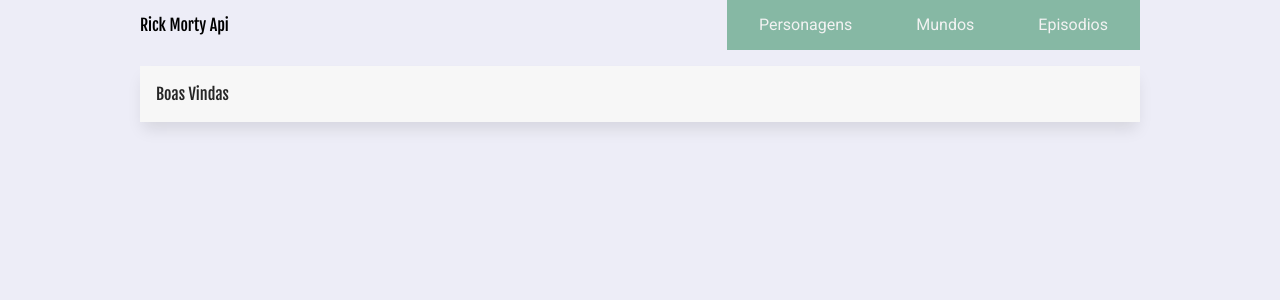
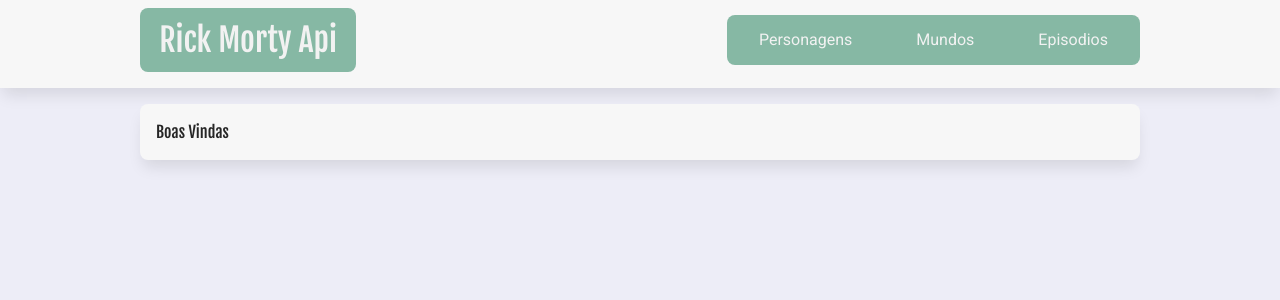
Before and after one commit to Felipebandradev/exercio-final-next-js, a Next.js app: page / in a window 1280 px wide. Shown: the top 300 px of the page. Built offline with nearby package versions, Linux system fonts and the light colour scheme.

Commit message:
feat: estilos globais aplicados

```diff
--- a/src/components/ui/Cabecalho.jsx
+++ b/src/components/ui/Cabecalho.jsx
@@ -1,32 +1,61 @@
 import Link from "next/link";
-import styled from "styled-components"
+import styled from "styled-components";
 import Menu from "./Menu";
 
 const StyledHeader = styled.header`
+  /* Mobile First */
+  background-color: #f7f7f7;
+  box-shadow: var(--sombra-box);
+  padding: var(--valor-primario);
 
-div{
+  h1 a {
+    text-decoration: none;
+    color: var(--cor-primaria);
+    background-color: var(--cor-primaria-fundo);
+    padding: 0.5rem 1.2rem;
+    border-radius: var(--borda-arredondada);
+    font-size: 1.5rem;
+    display: flex;
+    justify-content: center;
+    align-items: center;
+    gap: 0.5rem;
 
+
+    &:hover,
+    &:focus {
+      color: var(--cor-secundaria-hover);
+    }
+  }
+
+  div {
     display: flex;
     justify-content: space-between;
     align-items: center;
+    flex-direction: column;
+    padding-bottom: 0.5rem;
 
   }
 
-
+  @media screen and (min-width: 700px) {
+    h1 a {
+      font-size: 2rem;
+    }
+    div {
+      flex-direction: row;
+    }
+  }
 `;
 
-export default function Cabecalho(){
-    return <StyledHeader>
-
+export default function Cabecalho() {
+  return (
+    <StyledHeader>
       <div className="limitador">
         <h1>
-            <Link href="/">
-            Rick Morty Api
-            </Link>
+          <Link href="/">Rick Morty Api</Link>
         </h1>
 
         <Menu />
-
       </div>
     </StyledHeader>
+  );
 }
--- a/src/components/ui/Menu.jsx
+++ b/src/components/ui/Menu.jsx
@@ -3,11 +3,12 @@ import styled from "styled-components"
 
 const StyledMenu = styled.nav`
 
-display: flex;
-justify-content: center;
-align-items: center;
+  /* Mobile First */
+  display: flex;
+  justify-content: center;
+  align-items: center;
 
-a {
+  a {
     text-decoration: none;
     background-color: var(--cor-primaria-fundo);
     color: var(--cor-primaria);
@@ -25,7 +26,6 @@ a {
     &:hover,
     &:focus {
       background-color: var(--cor-primaria-fundo-hover);
-      color: #f7f7f7f7;
     }
 
     @media screen and (min-width: 700px) {
@@ -33,6 +33,9 @@ a {
       padding-right: 2rem;
     }
 
+    &.ativo {
+      background-color: #453c63;
+    }
   }
 
 `;
--- a/src/styles/globals.css
+++ b/src/styles/globals.css
@@ -20,6 +20,7 @@
   --cor-secundaria-hover: #e2e2eb;
   --valor-primario: 0.5rem;
   --sombra-box: 0px 10px 15px -3px rgba(0, 0, 0, 0.1);
+  --borda-arredondada: 0.5rem;
 }
 
 html {
```
Lines whose indentation alone changed are shown as unchanged.
